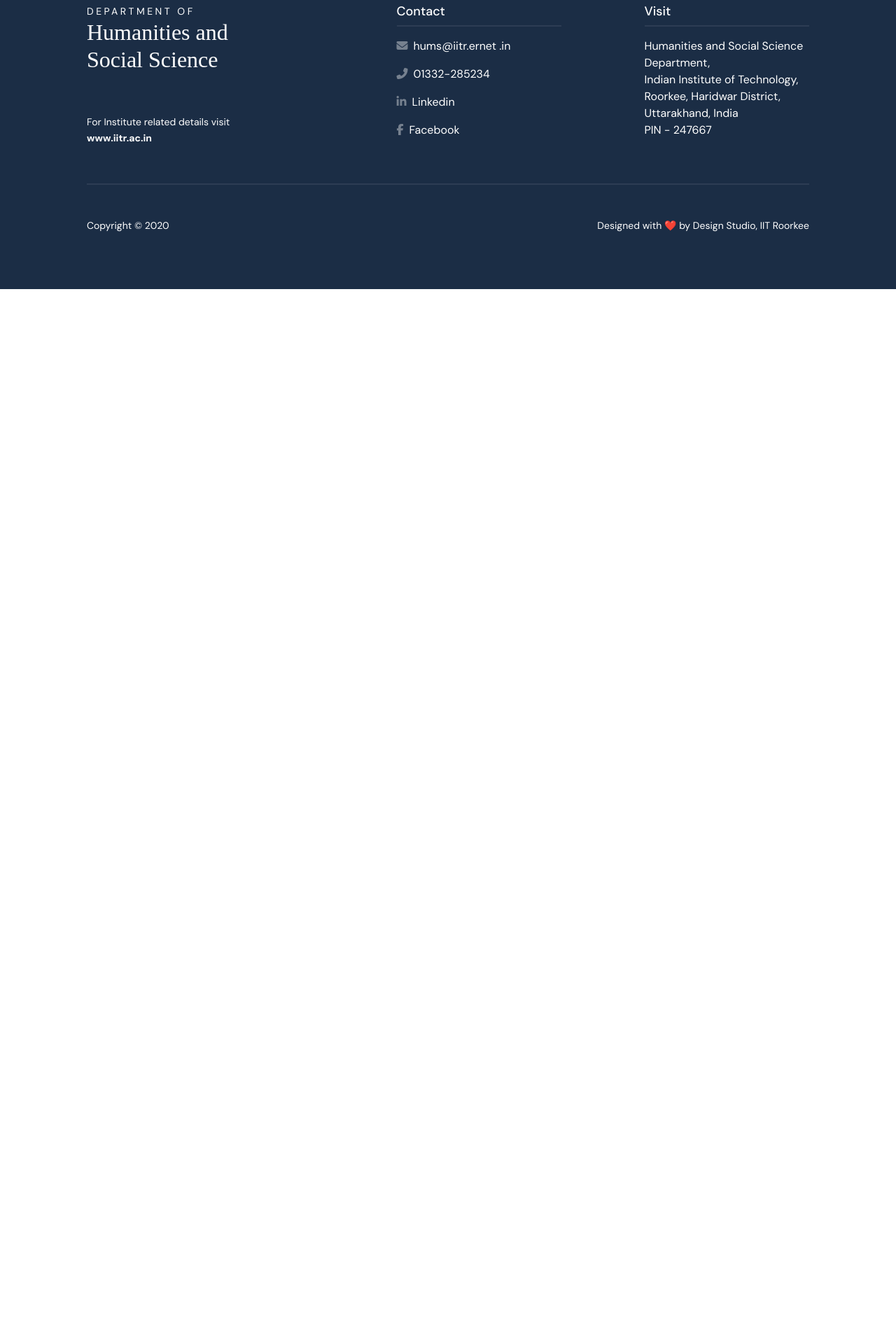
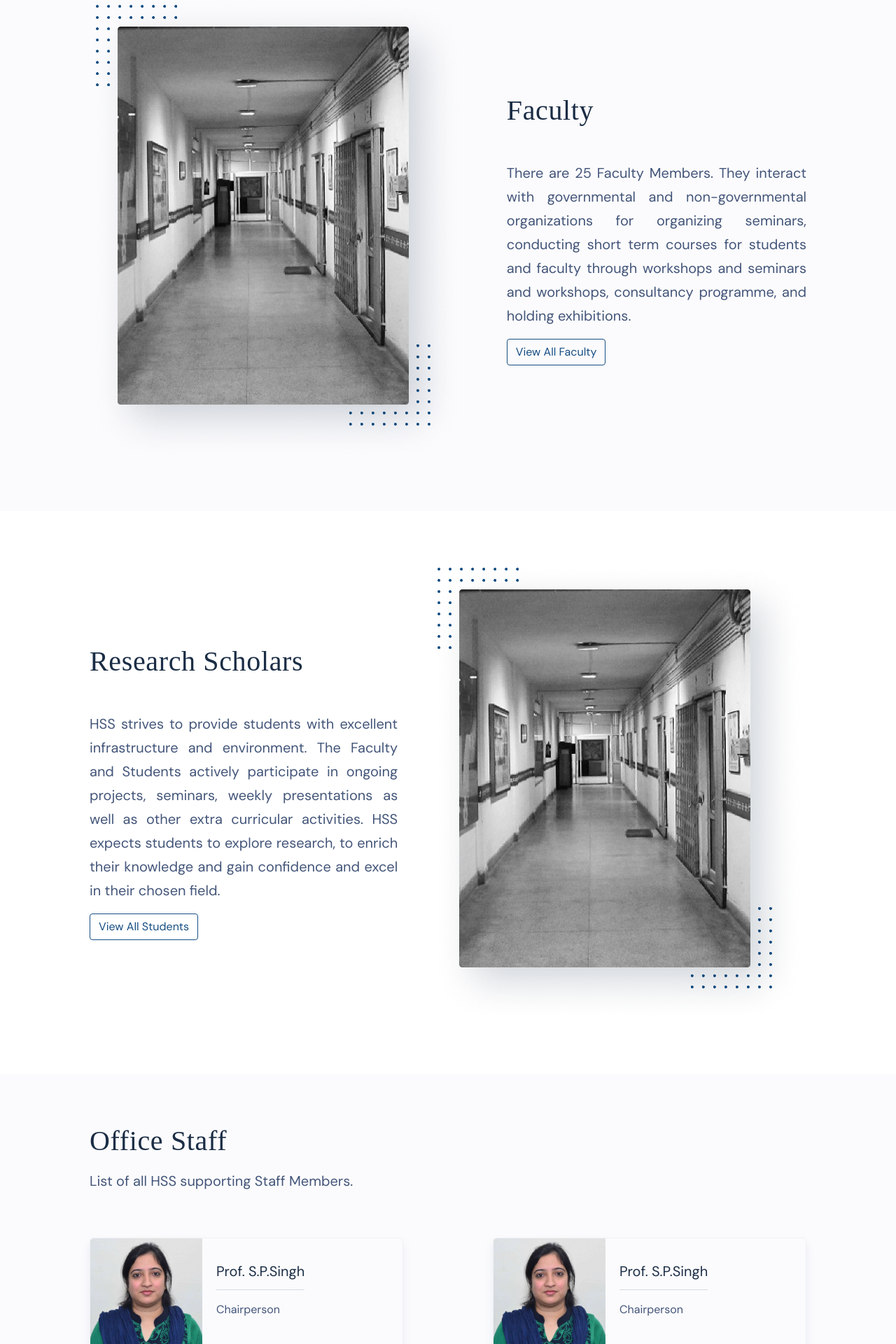
Before and after one commit to Anandjeechoubey/HSS-frontend, a React (Create React App) app: page /people in a window 1280 px wide. Shown: the part 880-2800 px from the top of the page at 70% size. Before the commit the page ends 1293 px from the top, so only its background shows below. Built offline with nearby package versions, Linux system fonts and the light colour scheme.

Commit message:
feat: people page

```diff
--- a/src/pages/people.js
+++ b/src/pages/people.js
@@ -1,5 +1,47 @@
 import React from "react";
 import HeroSection from "components/hero";
+import history from "assets/images/history.png";
+import Button from "react-bootstrap/Button";
+import Faculty from "components/faculty";
+import rg from "assets/images/rachita-gulati.jpeg";
+
+const facultyList = [
+  {
+    name: "Prof. S.P.Singh",
+    desg: "Chairperson",
+    image: rg,
+  },
+  {
+    name: "Prof. S.P.Singh",
+    desg: "Chairperson",
+    image: rg,
+  },
+  {
+    name: "Prof. S.P.Singh",
+    desg: "Chairperson",
+    image: rg,
+  },
+  {
+    name: "Prof. S.P.Singh",
+    desg: "Chairperson",
+    image: rg,
+  },
+  {
+    name: "Prof. S.P.Singh",
+    desg: "Chairperson",
+    image: rg,
+  },
+  {
+    name: "Prof. S.P.Singh",
+    desg: "Chairperson",
+    image: rg,
+  },
+  {
+    name: "Prof. S.P.Singh",
+    desg: "Chairperson",
+    image: rg,
+  },
+];
 
 function People() {
   return (
@@ -13,6 +55,58 @@
           (Literature, Linguistics, ELT) , Economics and many more.
         </p>
       </HeroSection>
+
+      <section className="padded-container d-flex align-items-center flex-wrap flex-md-nowrap grey-section">
+        <img className="home--hist-img" src={history} />
+        <div>
+          <h1 className="section-heading">Faculty</h1>
+          <p className="section-content">
+            There are 25 Faculty Members. They interact with governmental and
+            non-governmental organizations for organizing seminars, conducting
+            short term courses for students and faculty through workshops and
+            seminars and workshops, consultancy programme, and holding
+            exhibitions.
+          </p>
+          <Button variant="outline-primary" href="#">
+            View All Faculty
+          </Button>
+        </div>
+      </section>
+
+      <section className="padded-container d-flex align-items-center flex-wrap flex-md-nowrap">
+        <div>
+          <h1 className="section-heading">Research Scholars</h1>
+          <p className="section-content">
+            HSS strives to provide students with excellent infrastructure and
+            environment. The Faculty and Students actively participate in
+            ongoing projects, seminars, weekly presentations as well as other
+            extra curricular activities. HSS expects students to explore
+            research, to enrich their knowledge and gain confidence and excel in
+            their chosen field.
+          </p>
+          <Button variant="outline-primary" href="#">
+            View All Students
+          </Button>
+        </div>
+        <img className="home--hist-img mr-0 ml-5" src={history} />
+      </section>
+
+      <section className="padded-container grey-section">
+        <h2 className="section-heading mb-3">Office Staff</h2>
+        <p className="section-content">
+          List of all HSS supporting Staff Members.
+        </p>
+        <div className="fac--grid mx-auto pt-5">
+          {facultyList.map((faculty, key) => (
+            <Faculty
+              name={faculty.name}
+              desg={faculty.desg}
+              image={faculty.image}
+              key={key}
+            />
+          ))}
+        </div>
+      </section>
     </>
   );
 }
```
